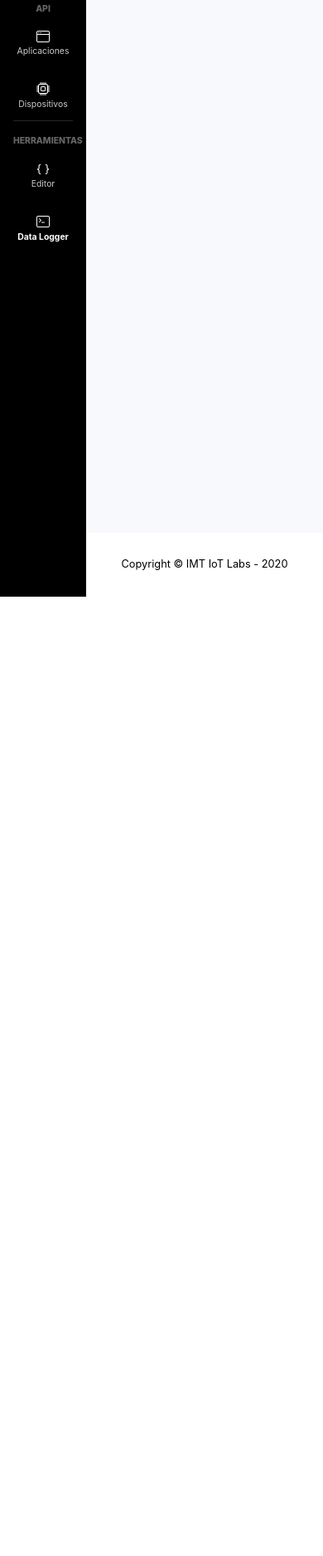
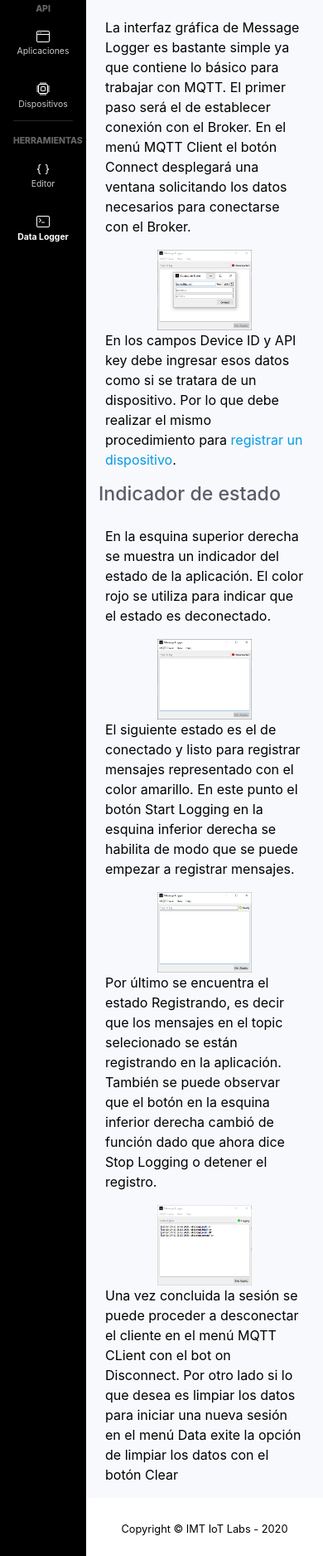
Before and after one commit to javiercont97/iot-labs-ucb, a website: page public/docs/logger/gui/index.html in a window 390 px wide. Shown: the part 125-2000 px from the top of the page at 83% size. Before the commit the page ends 844 px from the top, so only its background shows below. Drawn offline with nearby package versions, Linux system fonts and the light colour scheme.

Commit message:
Message logger docs and installer

```diff
--- a/public/docs/logger/gui/index.html
+++ b/public/docs/logger/gui/index.html
@@ -155,7 +155,7 @@
                         <i class="fa fa-bars"></i>
                     </button>
 
-                    <h3>IoT Labs Docs</h3>
+                    <h3>Message Logger - Interfaz</h3>
 
                 </nav>
                 <!-- End of Topbar -->
@@ -168,20 +168,66 @@
                         <h1 class="h3 mb-0 text-gray-800">Interfaz Gráfica</h1>
                     </div>
 
-                    <!-- Content Row -->
-                    <div class="row">
-
+                    <div class="row mx-2">
+                        <p>
+                            La interfaz gráfica de Message Logger es bastante simple ya que contiene lo básico para trabajar con MQTT.
+                            El primer paso será el de establecer conexión con el Broker. En el menú MQTT Client el botón Connect desplegará una ventana solicitando los datos necesarios para conectarse con el Broker.
+                        </p>
                     </div>
 
-                    <!-- Content Row -->
-                    <div class="row">
-
+                    <div class="row d-flex justify-content-center">
+                        <img src="../../../assets/img/messageLoggerConnection-screenshot.png" width="40%">
                     </div>
 
-                    <!-- Content Row -->
-                    <div class="row">
+                    <div class="row mx-2">
+                        <p>
+                            En los campos Device ID y API key debe ingresar esos datos como si se tratara de un dispositivo. Por lo que debe realizar el mismo procedimiento para <a href="/docs/devices/mqtt/">registrar un dispositivo</a>.
+                        </p>
+                    </div>
 
+                    <div class="d-sm-flex align-items-center justify-content-between mb-4">
+                        <h1 class="h3 mb-0 text-gray-800">Indicador de estado</h1>
                     </div>
+
+                    <div class="row mx-2">
+                        <p>
+                            En la esquina superior derecha se muestra un indicador del estado de la aplicación. El color rojo se utiliza para indicar que el estado es deconectado.
+                        </p>
+                    </div>
+
+                    <div class="row d-flex justify-content-center">
+                        <img src="../../../assets/img/messageLogger-screenshot.png" width="40%">
+                    </div>
+
+                    <div class="row mx-2">
+                        <p>
+                            El siguiente estado es el de conectado y listo para registrar mensajes representado con el color amarillo.
+                            En este punto el botón Start Logging en la esquina inferior derecha se habilita de modo que se puede empezar a registrar mensajes.
+                        </p>
+                    </div>
+
+                    <div class="row d-flex justify-content-center">
+                        <img src="../../../assets/img/readyToLog.screenshot.png" width="40%">
+                    </div>
+
+                    <div class="row mx-2">
+                        <p>
+                            Por último se encuentra el estado Registrando, es decir que los mensajes en el topic selecionado se están registrando en la aplicación.
+                            También se puede observar que el botón en la esquina inferior derecha cambió de función dado que ahora dice Stop Logging o detener el registro.
+                        </p>
+                    </div>
+
+                    <div class="row d-flex justify-content-center">
+                        <img src="../../../assets/img/logging-sreenshot.png" width="40%">
+                    </div>
+
+                    <div class="row mx-2">
+                        <p>
+                            Una vez concluida la sesión se puede proceder a desconectar el cliente en el menú MQTT CLient con el bot
+                            on Disconnect. Por otro lado si lo que desea es limpiar los datos para iniciar una nueva sesión en el menú Data exite la opción de limpiar los datos con el botón Clear
+                        </p>
+                    </div>
+
                 </div>
                 <!-- /.container-fluid -->
 
```
Also changed, not shown: public/docs/apps/layout/index.html (+1 -1 lines), public/docs/logger/intro/index.html (+25 -11 lines), public/docs/logger/reports/index.html (+10 -11 lines), public/downloads/index.html (+1 -1 lines), public/assets/img/csvFile.png (added), public/assets/img/loggerPublisher-screenshot.png (added), public/assets/img/logging-sreenshot.png (added), public/assets/img/messageLogger-screenshot.png (added), public/assets/img/messageLoggerConnection-screenshot.png (added), public/assets/img/readyToLog.screenshot.png (added), 1 other file.
